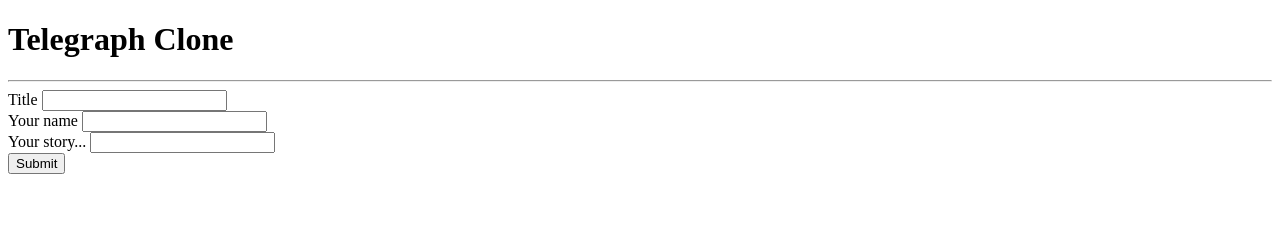
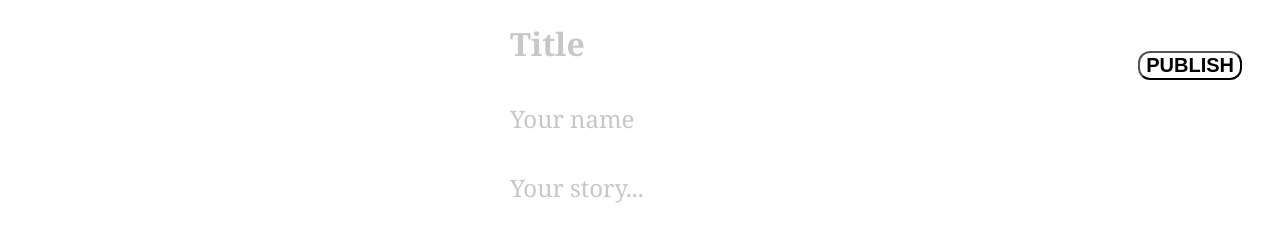
Before and after one commit to guz3z/telegraph-clone, a plain HTML site: page client/index.html in a window 1280 px wide. Drawn offline with Linux system fonts and the light colour scheme.

Commit message:
add homepage layout with css styling

```diff
--- a/client/index.html
+++ b/client/index.html
@@ -9,23 +9,23 @@
     <script defer src="static/post.js"></script>
 </head>
 <body>
-    <h1> Telegraph Clone </h1>
-    <hr>
+
 
     <form id='publishForm'>
-        <label for='title'  data-placeholder='Title'>Title</label>
-        <input id='title' name='title'>
+        <label for='title'></label>
+        <input id='title' class='title' name='title' placeholder="Title">
         <br>
-        <label for='name'> Your name </label>
-        <input id='name' name='name'>
+
+        <label for='name'></label>
+        <input id='name' class='name' name='name' placeholder="Your name">
         <br>
-        <label for='story'> Your story... </label>
-        <input id='story' name='story'>
-        <br>
-        <input type='submit' placeholder='Submit'>
+        <label for='story'></label>
+        <input id='story' class='story' name='story' placeholder="Your story...">
+        <button class='button'>PUBLISH</button>
     </form>
+    <br>
 
-    <br>
+
 
 
     <script src="static/post.js"></script>
--- a/client/static/style.css
+++ b/client/static/style.css
@@ -0,0 +1,77 @@
+::placeholder {
+    opacity:0.4;
+}
+
+.title{
+    display: block;
+    font-size: 2em;
+    font-family: Cambria, Cochin, Georgia, Times, 'Times New Roman', serif ;
+    color: black;
+    margin-block-start: 0.67em;
+    margin-inline-start: 500px;
+    margin-inline-end: 0px;
+    font-weight: bold;
+    border-top-style: hidden;
+    border-right-style: hidden;
+    border-left-style: hidden;
+    border-bottom-style: hidden;
+}
+
+.name {
+    display: block;
+    font-size: 1.5em;
+    font-family: Cambria, Cochin, Georgia, Times, 'Times New Roman', serif ;
+    color: black;
+    margin-block-start: 0.67em;
+    margin-inline-start: 500px;
+    margin-inline-end: 0px;
+    border-top-style: hidden;
+    border-right-style: hidden;
+    border-left-style: hidden;
+    border-bottom-style: hidden;
+}
+
+
+.story {
+    display: block;
+    font-size: 1.5em;
+    font-family: Cambria, Cochin, Georgia, Times, 'Times New Roman', serif ;
+    color: black;
+    margin-block-start: 0.67em;
+    margin-block-end: 0.67em;
+    margin-inline-start: 500px;
+    margin-inline-end: 0px;
+    border-top-style: hidden;
+    border-right-style: hidden;
+    border-left-style: hidden;
+    border-bottom-style: hidden;
+}
+
+
+.button {
+    float: right;
+    font-size: 20px;
+    font-style: arial;
+    font-weight: bold;
+    font-family: Arial, Helvetica, sans-serif;
+    text-rendering: auto;
+    color: -internal-light-dark(black, white);
+    letter-spacing: normal;
+    word-spacing: normal;
+    line-height: normal;
+    text-transform: none;
+    text-indent: 0px;
+    text-shadow: none;
+    display: inline-block;
+    text-align: center;
+    align-items: flex-start;
+    cursor: default;
+    box-sizing: border-box;
+    background-color: white;
+    margin: -170px 30px 0px;
+    padding: 1px 6px;
+    border-width: 2px;
+    border-radius: 12px;
+    border-color: -internal-light-dark(rgb(118, 118, 118), rgb(133, 133, 133));
+
+}
```
